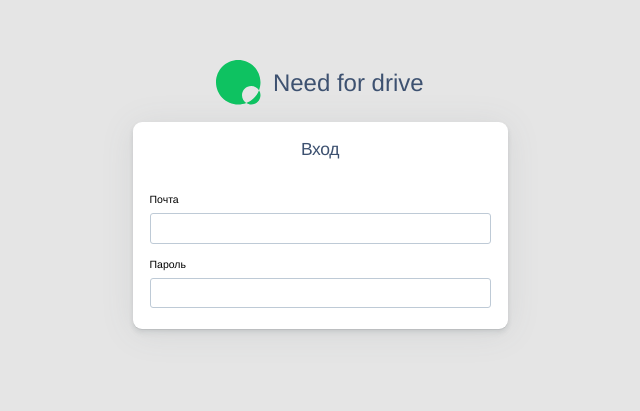
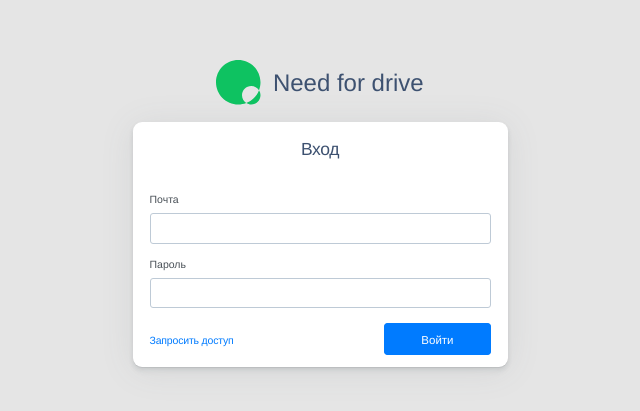
Before and after one commit to mikhail-kovbasenko/car-sharing-admin, a React (Create React App) app: page /login in a window 1280 px wide. Shown: the part 115-526 px from the top of the page, without its empty margins (320-960 px from the left). Built offline with nearby package versions, Linux system fonts and the light colour scheme.

Commit message:
completed v7

```diff
--- a/src/components/Login/Login.jsx
+++ b/src/components/Login/Login.jsx
@@ -29,8 +29,12 @@ const Login = () => {
 							</div>
 						</div>
 						<div className="login__content-footer">
-							<div className="login__content-get-access"></div>
-							<div className="login__content-submit"></div>
+							<div className="login__content-get-access">
+								<a href="#">Запросить доступ</a>
+							</div>
+							<div className="login__content-submit">
+								<a href="#">Войти</a>
+							</div>
 						</div>
 					</div>
 				</div>
--- a/src/components/Login/Login.scss
+++ b/src/components/Login/Login.scss
@@ -1,34 +1,51 @@
 @import './../../styles/colors.scss';
+@import './../../styles/media.scss';
 
 .login {
 	margin-top: 175px;
 	display: flex;
-
 	&__header {
 		display: flex;
 		align-items: center;
 		margin-bottom: 16.5px;
 		justify-content: center;
+		@include beforeTablet() {
+			margin-bottom: 10.5px;
+		}
 	}
 
 	&__logo {
 		margin-right: 11.5px;
+		@include beforeTablet() {
+			margin-right: 7.5px;
+		}
+		& img {
+			@include beforeTablet() {
+				transform: scale(0.7);
+			}
+		}
 	}
 
 	&__title {
 		font-weight: 400;
 		font-size: 24px;
 		color: $defaultTextColor;
+		@include beforeTablet() {
+			font-size: 16px;
+		}
 	}
 
 	&__content {
-		background-color: #fff;
+		background-color: $whiteColor;
 		border-radius: 9px;
 		box-shadow: 0px 1px 0px rgba(90, 97, 105, 0.11),
 		 			   0px 2px 4px rgba(90, 97, 105, 0.12),
 						0px 5px 5px rgba(90, 97, 105, 0.06),
 						0px 3.5px 35px rgba(90, 97, 105, 0.1);
 		padding: 19.5px 17px 20.5px 17px;
+		@include beforeTablet() {
+			padding: 15.5px 13px 16.5px 13px;
+		}
 	}
 
 	&__content-container {
@@ -42,16 +59,25 @@
 		font-size: 17.5px;
 		letter-spacing: -0.44px;
 		margin-bottom: 35.5px;
-	}
-
-	&__content-body {
+		@include beforeTablet() {
+			font-size: 13.5px;
+			margin-bottom: 20.5px;
+		}
 	}
 
 	&__content-input {
+		color: #495057;
 		display: flex;
 		flex-direction: column;
+		margin-bottom: 23.5px;
+		@include beforeTablet() {
+			margin-bottom: 17.5px;
+		}
 		&:first-child {
 			margin-bottom: 15px;
+			@include beforeTablet() {
+				margin-bottom: 8px;
+			}
 		}
 		&-title {
 			margin-bottom: 8.5px;
@@ -64,16 +90,48 @@
 				padding: 8px 11.5px 8.5px 11.5px;
 				width: 341px;
 				font-size: 11px;
+				color: $defaultTextColor;
+				letter-spacing: -0.19px;
+				@include beforeTablet() {
+					padding: 6px 9.5px 6.5px 9.5px;
+					width: 241px;
+				}
 			}
 		}
 	}
 
 	&__content-footer {
+		display: flex;
+		align-items: center;
+		justify-content: space-between;
 	}
 
 	&__content-get-access {
+		& a {
+			font-size: 10.5px;
+			color: $loginFooterColor;
+			letter-spacing: -0.18px;
+			&:hover {
+				color: $defaultTextColor;
+			}
+		}
 	}
 
 	&__content-submit {
+		& a {
+			background-color: $loginFooterColor;
+			padding: 10px 36px 8px 36px;
+			font-size: 11.5px;
+			color: $whiteColor;
+			border-radius: 4px;
+			border: 0.5px solid $loginFooterColor;
+			@include beforeTablet() {
+				padding: 8px 34px 6px 34px;
+			}
+			&:hover {
+				background-color: $defaultTextColor;
+				border-color: $defaultTextColor;
+			}
+		}
 	}
 }
--- a/src/styles/colors.scss
+++ b/src/styles/colors.scss
@@ -1 +1,3 @@
 $defaultTextColor: #3d5170;
+$loginFooterColor: #007bff;
+$whiteColor: #fff;
--- /dev/null
+++ b/src/styles/media.scss
@@ -0,0 +1,35 @@
+$mobileMin: 320px;
+$mobileMax: 767px;
+$tabletMin: 768px;
+$tabletMax: 1023px;
+$desktopMin: 1024px;
+$desktopMax: 1439px;
+$desktop: 1400px;
+
+@mixin moblie {
+	@media(min-width: $mobileMin) and (max-width: $mobileMax) {
+		@content;
+	}
+}
+@mixin tablet {
+	@media(min-width: $tabletMin) and (max-width: $tabletMax) {
+		@content;
+	}
+}
+@mixin desktopMin {
+	@media(min-width: $desktopMin) and (max-width: $desktopMax) {
+		@content;
+	}
+}
+@mixin desktop {
+	@media(min-width: $desktop) {@content;}
+}
+@mixin beforeDesktopMax {
+	@media(max-width: $desktopMax) {@content;}
+}
+@mixin beforeTablet {
+	@media(max-width: $tabletMin) {@content;}
+}
+@mixin beforeTabletMax {
+	@media(max-width: $tabletMax) {@content;}
+}
```
